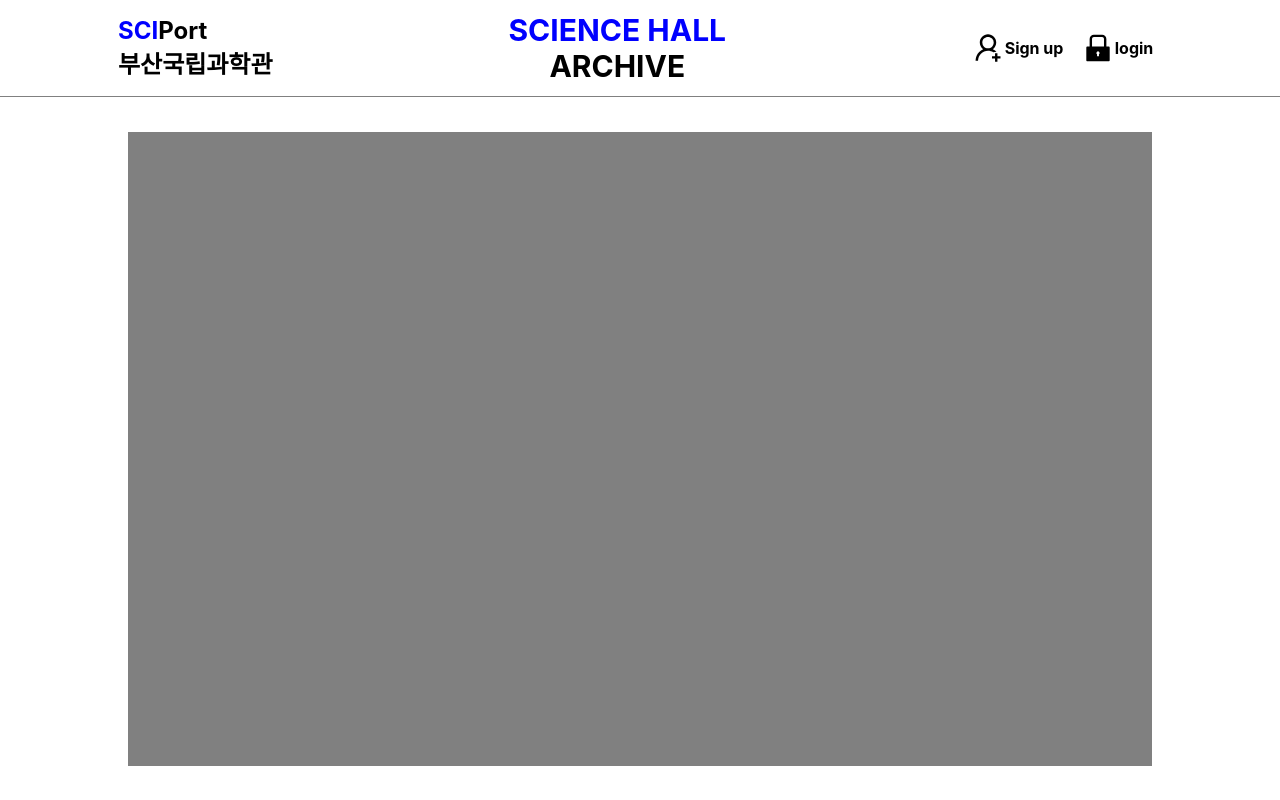
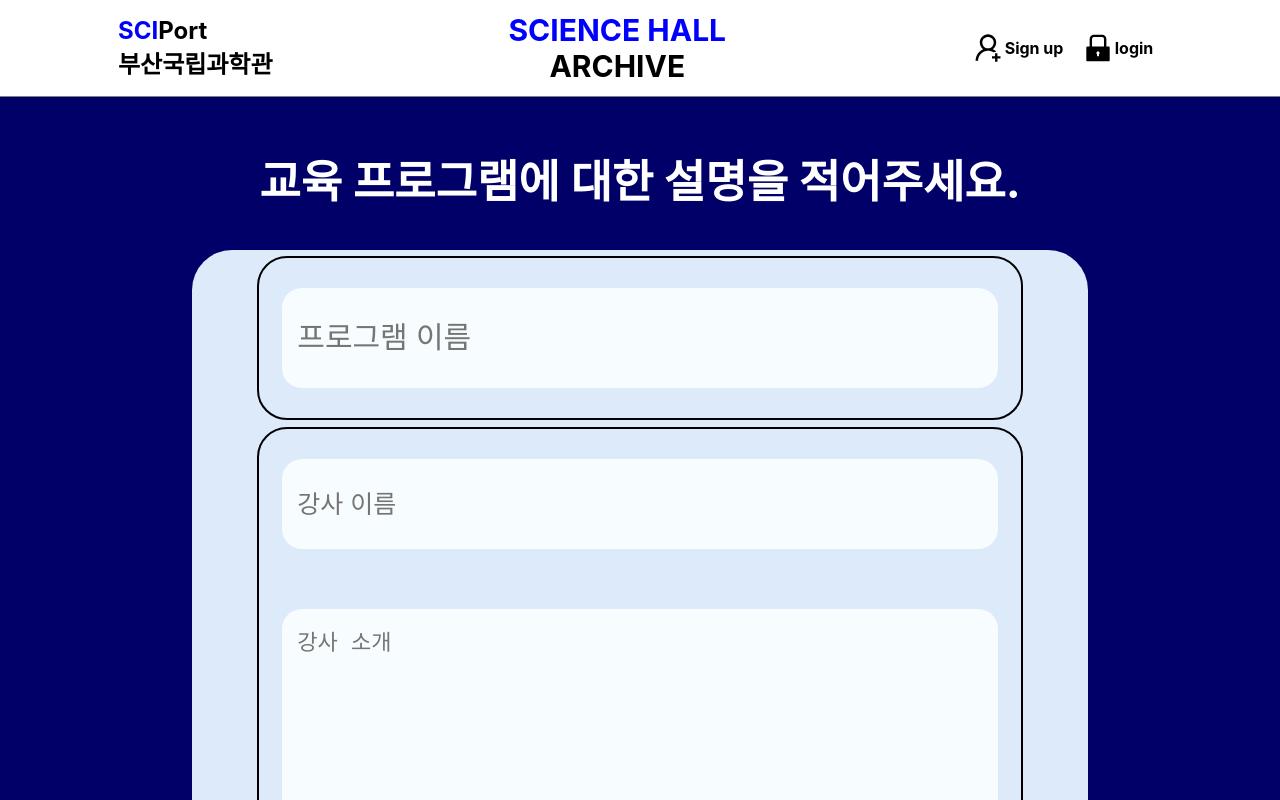
Before and after one commit to SciPort/sciport_archive_frontend, a React (Create React App) app: page /createLec in a window 1280 px wide. Shown: the top 800 px of the page. Built offline with nearby package versions, Linux system fonts and the light colour scheme.

Commit message:
Update::강의 생성 페이지

```diff
--- a/src/pages/createLec/index.js
+++ b/src/pages/createLec/index.js
@@ -1,6 +1,6 @@
 import React, { useState } from "react";
 import * as S from "./style";
-import { Routes, Route, Link } from "react-router-dom";
+import { MdOutlineArrowBack } from "react-icons/md";
 
 const index = () => {
   // const [lectureInfo, setLectureInfo] = useState({
@@ -9,7 +9,50 @@ const index = () => {
   // });
   return (
     <S.Wrapper>
-      <div></div>
+      <p>교육 프로그램에 대한 설명을 적어주세요.</p>
+      <div>
+        <S.ContentBox>
+          <S.Input
+            placeholder="프로그램 이름"
+            height={"70px"}
+            fontSize={"30px"}
+          ></S.Input>
+        </S.ContentBox>
+        <S.ContentBox>
+          <S.Input
+            placeholder="강사 이름"
+            height={"60px"}
+            fontSize={"25px"}
+          ></S.Input>
+          <S.Input
+            as={"textarea"}
+            placeholder="강사 소개"
+            height={"300px"}
+            fontSize={"22px"}
+          ></S.Input>
+        </S.ContentBox>
+        <S.ContentBox>
+          <S.Input
+            placeholder="프로그램 설명"
+            as={"textarea"}
+            height={"300px"}
+            fontSize={"22px"}
+          ></S.Input>
+          <S.Input
+            placeholder="준비물"
+            as={"textarea"}
+            height={"200px"}
+            fontSize={"22px"}
+          ></S.Input>
+          <S.Input
+            placeholder="유의사항, 프로그램을 진행할 때 주의해야할 사항을 적어주세요."
+            as={"textarea"}
+            height={"300px"}
+            fontSize={"22px"}
+          ></S.Input>
+        </S.ContentBox>
+        <S.Submit>완료</S.Submit>
+      </div>
     </S.Wrapper>
   );
 };
--- a/src/pages/createLec/style.js
+++ b/src/pages/createLec/style.js
@@ -1,25 +1,69 @@
 import styled from "styled-components";
 
 export const Wrapper = styled.div`
+  position: relative;
   width: 100%;
-  height: 88vh;
+  height: 260vh;
   display: flex;
   justify-content: center;
   align-items: center;
+  background-color: #000068;
+  display: flex;
+  flex-direction: column;
+  align-items: center;
 
   > div {
-    width: 80%;
+    width: 70%;
     height: 90%;
-    background-color: grey;
+    background-color: #dceafa;
+    border-radius: 40px;
+    display: flex;
+    flex-direction: column;
+    align-items: center;
+    justify-content: space-evenly;
+    margin-bottom: 4%;
+  }
+
+  > p {
+    font-size: 45px;
+    color: white;
+    font-weight: 700;
+    margin-bottom: 3%;
   }
 `;
-export const TopBox = styled.div`
-  width: 100%;
-  height: 15%;
-  background-color: lightgrey;
+export const ContentBox = styled.div`
+  width: 85%;
+  height: auto;
+  border: 2px solid black;
   display: flex;
-  flex-direction: row;
-  justify-content: start;
+  flex-direction: column;
   align-items: center;
+  justify-content: space-evenly;
+  /* padding: 20px; */
+  border-radius: 30px;
 `;
-export const ContentBox = styled.div``;
+export const Input = styled.input`
+  width: 90%;
+  height: ${(props) => props.height};
+  border-radius: 20px;
+  background-color: #f7fcff;
+  border: none;
+  margin: 30px 20px;
+  font-size: ${(props) => props.fontSize};
+  padding-left: 1.5%;
+  padding: 15px;
+
+  &:focus {
+    outline: none;
+  }
+`;
+export const Submit = styled.div`
+  width: 20%;
+  height: 3%;
+  background-color: #27386f;
+  border-radius: 15px;
+  text-align: center;
+  font-size: 20px;
+  color: white;
+  line-height: 270%;
+`;
```
